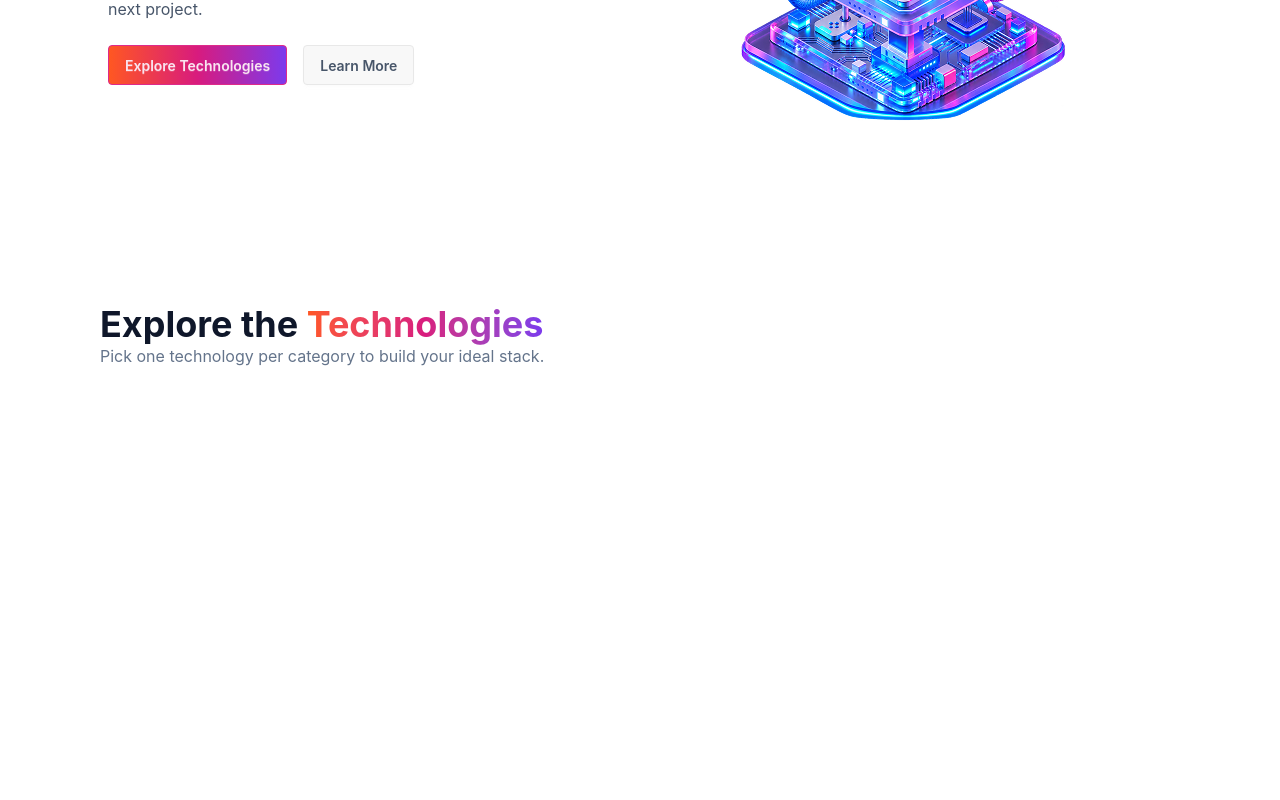
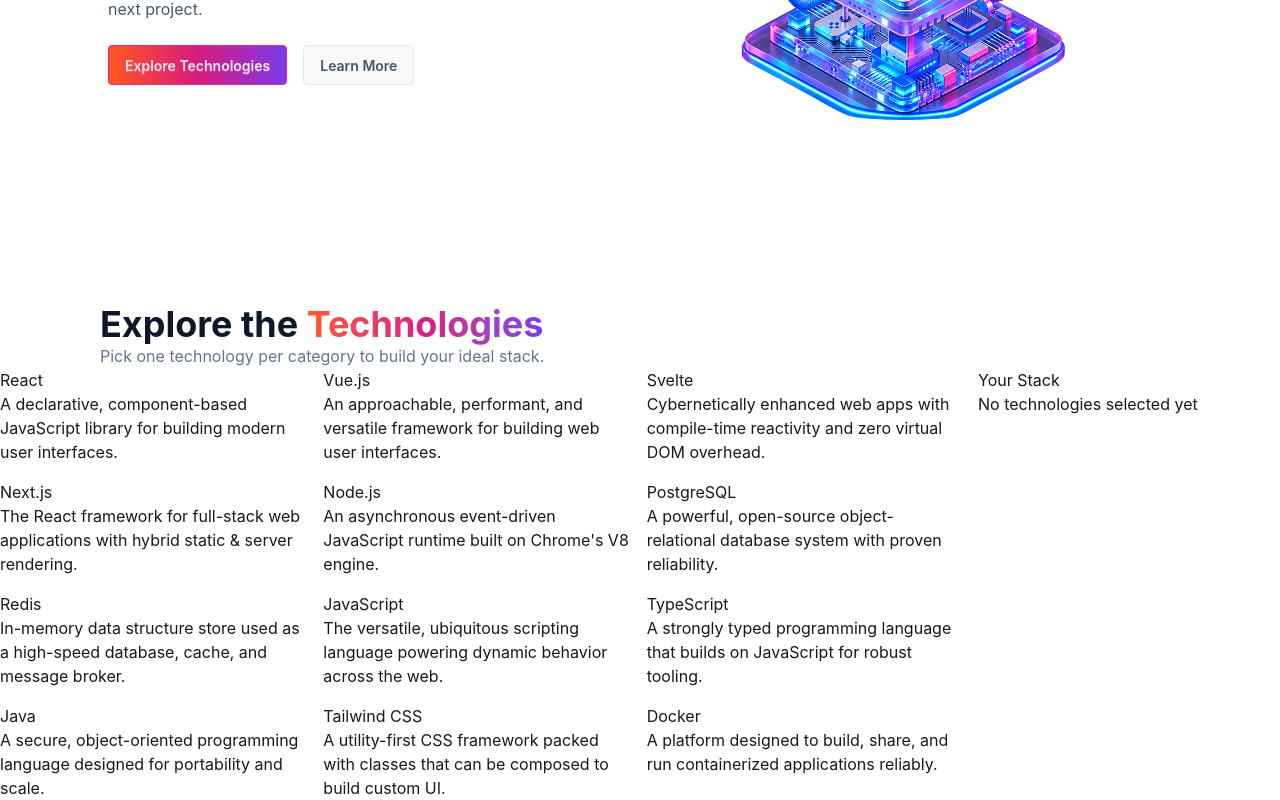
Before and after one commit to aurnobisaha/Devstack, a React (Vite) app: page / in a window 1280 px wide. Shown: the part 438-1238 px from the top of the page. Before the commit the page ends 806 px from the top, so only its background shows below. Built offline with nearby package versions, Linux system fonts and the light colour scheme.

Commit message:
Add three column cards and stack layout

```diff
--- a/public/data.json
+++ b/public/data.json
@@ -1,98 +1,122 @@
 [
   {
+    "id": "react",
     "name": "React",
+    "category": "Frontend",
     "description": "A declarative, component-based JavaScript library for building modern user interfaces.",
-    "category": "Frontend",
-    "level": "Beginner-Friendly",
+    "icon": "https://icon.icepanel.io/Technology/svg/React.svg",
     "rating": 4.9,
+    "difficulty": "Beginner-Friendly",
     "badge": "Popular"
   },
   {
+    "id": "vue",
     "name": "Vue.js",
+    "category": "Frontend",
     "description": "An approachable, performant, and versatile framework for building web user interfaces.",
-    "category": "Frontend",
-    "level": "Beginner-Friendly",
+    "icon": "https://icon.icepanel.io/Technology/svg/Vue.js.svg",
     "rating": 4.8,
+    "difficulty": "Beginner-Friendly",
     "badge": "Versatile"
   },
   {
+    "id": "svelte",
     "name": "Svelte",
-    "description": "Compiler-friendly enhanced web apps with compile-time reactivity and zero virtual DOM overhead.",
     "category": "Frontend",
-    "level": "Intermediate",
+    "description": "Cybernetically enhanced web apps with compile-time reactivity and zero virtual DOM overhead.",
+    "icon": "https://icon.icepanel.io/Technology/svg/Svelte.svg",
     "rating": 4.8,
+    "difficulty": "Intermediate",
     "badge": "Fast"
   },
   {
+    "id": "nextjs",
     "name": "Next.js",
-    "description": "The React framework for full-stack web applications with hybrid static and server rendering.",
     "category": "Frontend",
-    "level": "Intermediate",
+    "description": "The React framework for full-stack web applications with hybrid static & server rendering.",
+    "icon": "https://icon.icepanel.io/Technology/svg/Next.js.svg",
     "rating": 4.9,
-    "badge": null
+    "difficulty": "Intermediate",
+    "badge": "Popular"
   },
   {
+    "id": "nodejs",
     "name": "Node.js",
+    "category": "Backend",
     "description": "An asynchronous event-driven JavaScript runtime built on Chrome's V8 engine.",
-    "category": "Backend",
-    "level": "Intermediate",
+    "icon": "https://icon.icepanel.io/Technology/svg/Node.js.svg",
     "rating": 4.8,
+    "difficulty": "Intermediate",
     "badge": "Standard"
   },
   {
+    "id": "postgresql",
     "name": "PostgreSQL",
+    "category": "Database",
     "description": "A powerful, open-source object-relational database system with proven reliability.",
-    "category": "Database",
-    "level": "Intermediate",
+    "icon": "https://icon.icepanel.io/Technology/svg/PostgresSQL.svg",
     "rating": 4.9,
+    "difficulty": "Intermediate",
     "badge": "Top SQL"
   },
   {
+    "id": "redis",
     "name": "Redis",
-    "description": "An in-memory data structure store used as a high-performance cache and message broker.",
     "category": "Database",
-    "level": "Intermediate",
+    "description": "In-memory data structure store used as a high-speed database, cache, and message broker.",
+    "icon": "https://icon.icepanel.io/Technology/svg/Redis.svg",
     "rating": 4.8,
+    "difficulty": "Intermediate",
     "badge": "Cache"
   },
   {
+    "id": "javascript",
     "name": "JavaScript",
+    "category": "Language",
     "description": "The versatile, ubiquitous scripting language powering dynamic behavior across the web.",
-    "category": "Language",
-    "level": "Beginner-Friendly",
+    "icon": "https://icon.icepanel.io/Technology/svg/JavaScript.svg",
     "rating": 4.9,
+    "difficulty": "Beginner-Friendly",
     "badge": "Ubiquitous"
   },
   {
+    "id": "typescript",
     "name": "TypeScript",
+    "category": "Language",
     "description": "A strongly typed programming language that builds on JavaScript for robust tooling.",
-    "category": "Language",
-    "level": "Intermediate",
+    "icon": "https://icon.icepanel.io/Technology/svg/TypeScript.svg",
     "rating": 4.9,
+    "difficulty": "Intermediate",
     "badge": "Essential"
   },
   {
+    "id": "java",
     "name": "Java",
+    "category": "Language",
     "description": "A secure, object-oriented programming language designed for portability and scale.",
-    "category": "Language",
-    "level": "Intermediate",
+    "icon": "https://icon.icepanel.io/Technology/svg/Java.svg",
     "rating": 4.6,
+    "difficulty": "Intermediate",
     "badge": "Robust"
   },
   {
+    "id": "tailwindcss",
     "name": "Tailwind CSS",
+    "category": "Styling",
     "description": "A utility-first CSS framework packed with classes that can be composed to build custom UI.",
-    "category": "Styling",
-    "level": "Beginner-Friendly",
+    "icon": "https://icon.icepanel.io/Technology/svg/Tailwind-CSS.svg",
     "rating": 4.9,
+    "difficulty": "Beginner-Friendly",
     "badge": "Modern"
   },
   {
+    "id": "docker",
     "name": "Docker",
+    "category": "DevOps",
     "description": "A platform designed to build, share, and run containerized applications reliably.",
-    "category": "DevOps",
-    "level": "Intermediate",
+    "icon": "https://icon.icepanel.io/Technology/svg/Docker.svg",
     "rating": 4.9,
+    "difficulty": "Intermediate",
     "badge": "Containers"
   }
 ]
--- a/src/App.tsx
+++ b/src/App.tsx
@@ -25,7 +25,15 @@
    <p className='text-[#64748B]'>Pick one technology per category to build your ideal stack.</p>
    </div>
    <Suspense fallback={<h2>Loading.....</h2>}>
+   <div className='grid grid-cols-4 gap-6'>
+
      <Cards cardspromise={cardspromise} />
+   <div>
+   <h2>Your Stack</h2>
+   <p>No technologies selected yet</p>
+   </div>
+   </div>
+
    </Suspense>
 
 
--- a/src/components/cards/cards.tsx
+++ b/src/components/cards/cards.tsx
@@ -1,5 +1,6 @@
 import React,{use} from 'react';
 import type { Icards } from '../../types/cards';
+
 interface cardsprops{
     cardspromise:Promise<Icards[]>
 }
@@ -9,7 +10,15 @@
     const cards=use(cardspromise);
     console.log(cards,"cards")
     return (
-        <div>
+        <div className='col-span-3 grid grid-cols-3 gap-4'>
+            {
+                cards.map((card)=>(
+                    <div key={card.name}>
+                        <h2>{card.name}</h2>
+                        <p>{card.description}</p>
+                    </div>
+                ))
+            }
 
         </div>
     );
```
Also changed, not shown: src/types/cards.ts (+9 -6 lines).
